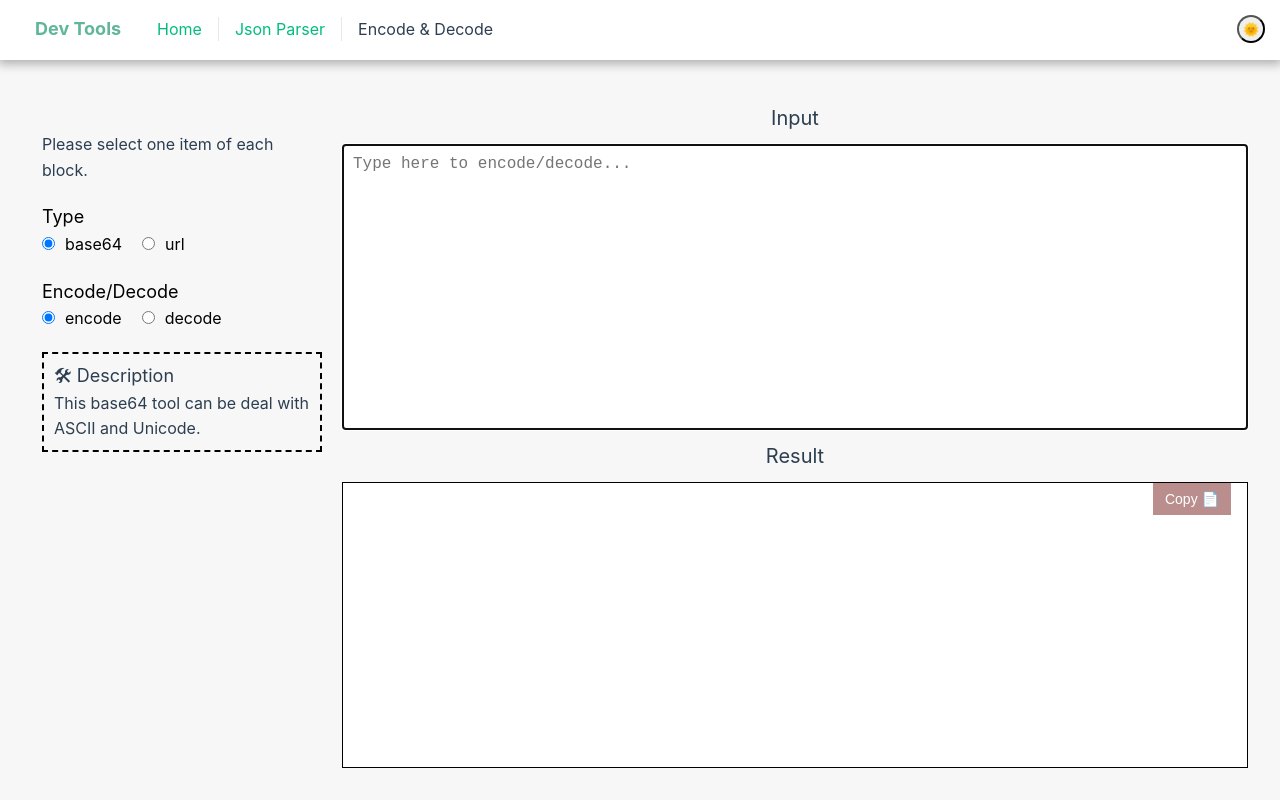
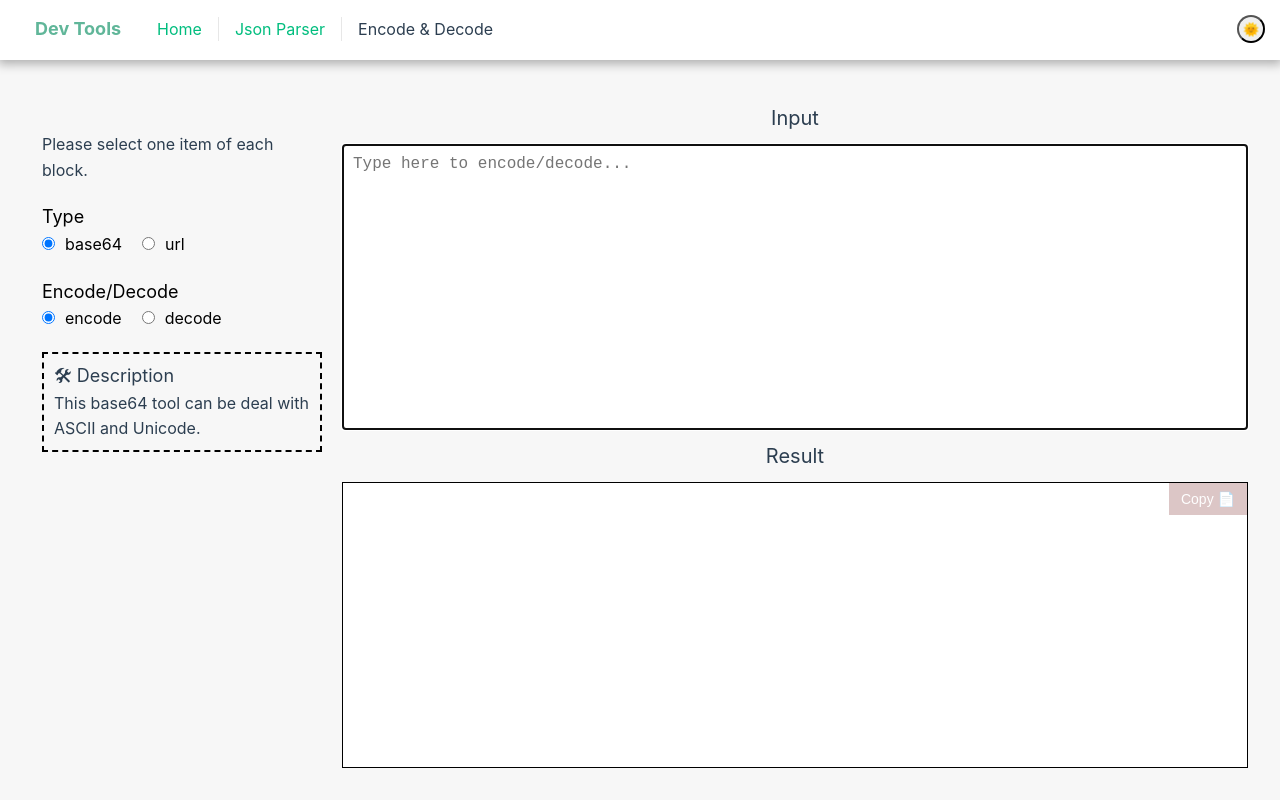
Before and after one commit to wangchristine/dev-tools, a Vue app: page /encode-decode in a window 1280 px wide. Built offline with nearby package versions, Linux system fonts and the light colour scheme.

Commit message:
adjust copy button in div block

```diff
--- a/src/views/EncodeDecodeView.vue
+++ b/src/views/EncodeDecodeView.vue
@@ -270,7 +270,7 @@ onUnmounted(() => {
 .copy {
   position: absolute;
   top: 0;
-  right: 16px;
+  right: 0;
   background-color: #bb8e8e;
   color: white;
   border: 0;
@@ -278,5 +278,10 @@ onUnmounted(() => {
   font-size: 14px;
   cursor: pointer;
   z-index: 2;
+  opacity: 0.5;
+}
+
+.string-block:hover > .copy {
+  opacity: 1;
 }
 </style>
--- a/src/views/JsonView.vue
+++ b/src/views/JsonView.vue
@@ -212,7 +212,7 @@ const handleMouseup = () => {
 .copy {
   position: absolute;
   top: 0;
-  right: 16px;
+  right: 0;
   background-color: #bb8e8e;
   color: white;
   border: 0;
@@ -220,5 +220,10 @@ const handleMouseup = () => {
   font-size: 14px;
   cursor: pointer;
   z-index: 2;
+  opacity: 0.5;
+}
+
+.result-json:hover > .copy {
+  opacity: 1;
 }
 </style>
```
